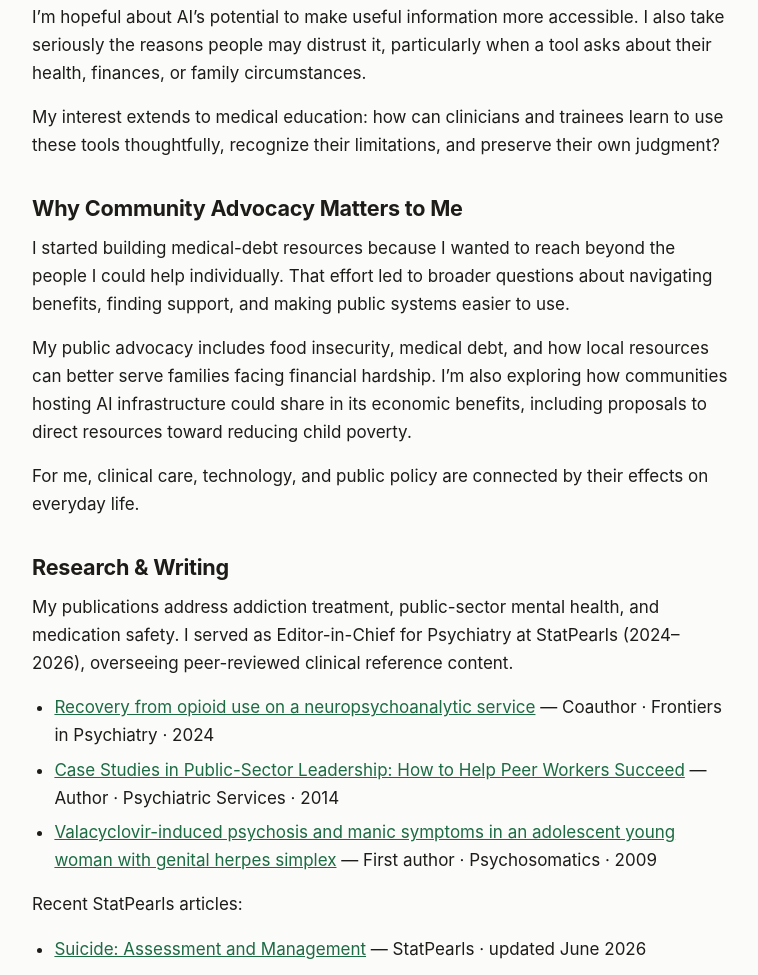
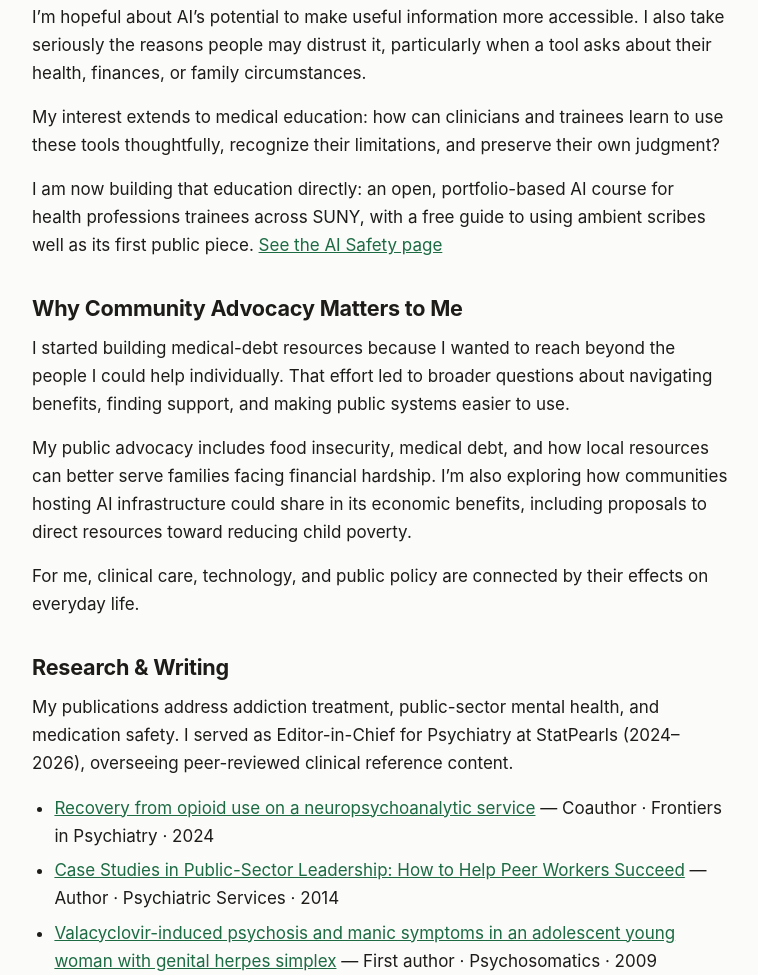
Before and after one commit to sa81604917-a11y/cnyprogress, a plain HTML site: page about-me/index.html in a window 1280 px wide. Shown: the part 1183-2158 px from the top of the page, without its empty margins (260-1018 px from the left). Drawn offline with Linux system fonts and the light colour scheme.

Commit message:
About: add SUNY AI course line in AI safety section

```diff
--- a/about-me/index.html
+++ b/about-me/index.html
@@ -53,7 +53,10 @@
 
     <p>My interest extends to medical education: how can clinicians and trainees learn to use these tools thoughtfully, recognize their limitations, and preserve their own judgment?</p>
 
-    <h2>Why Community Advocacy Matters to Me</h2>
+
+    <p>I am now building that education directly: an open, portfolio-based AI course for health professions trainees across SUNY, with a free guide to using ambient scribes well as its first public piece. <a href="../ai-safety/">See the AI Safety page</a></p>
+
+  <h2>Why Community Advocacy Matters to Me</h2>
 
     <p>I started building medical-debt resources because I wanted to reach beyond the people I could help individually. That effort led to broader questions about navigating benefits, finding support, and making public systems easier to use.</p>
 
```
